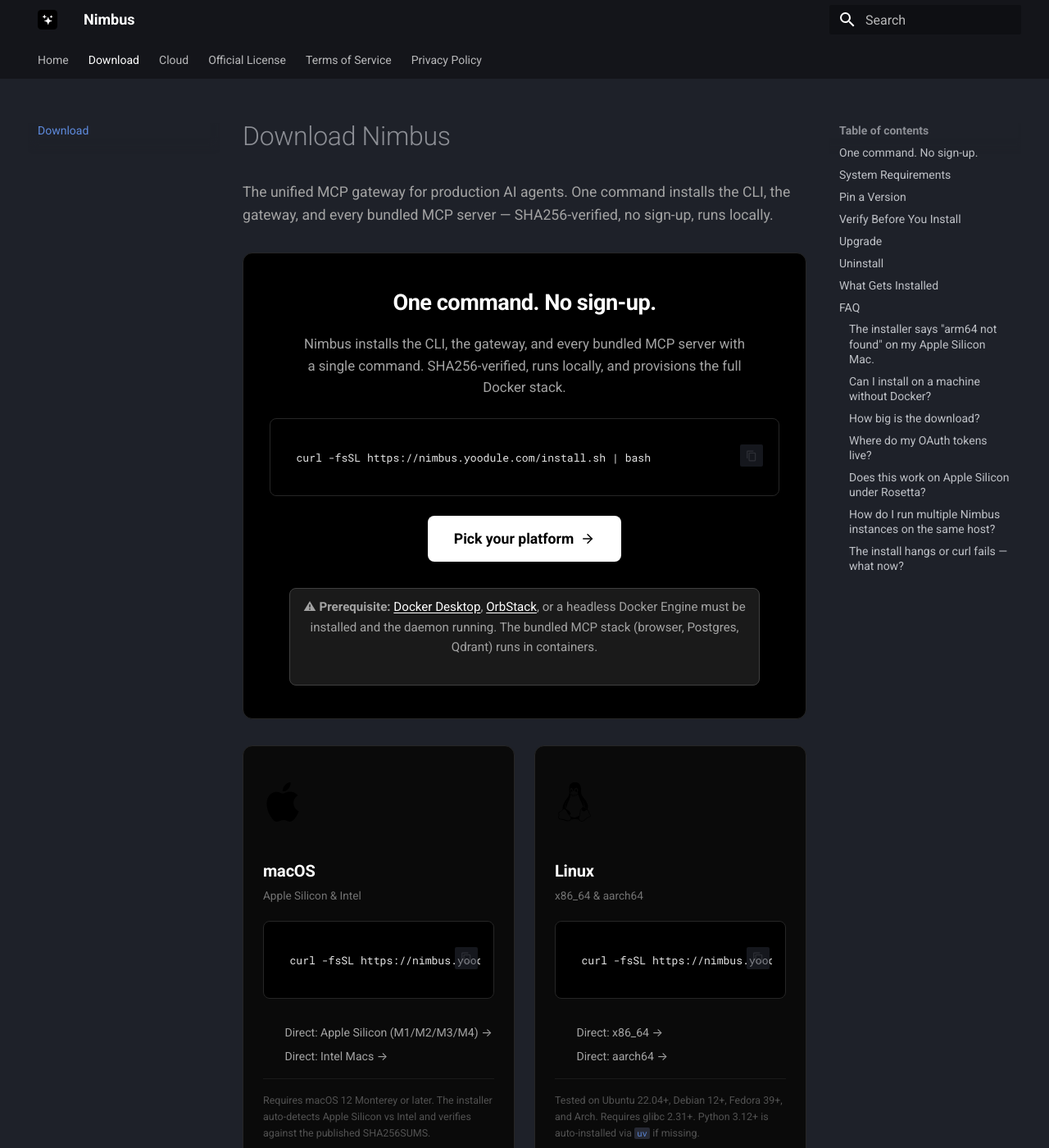
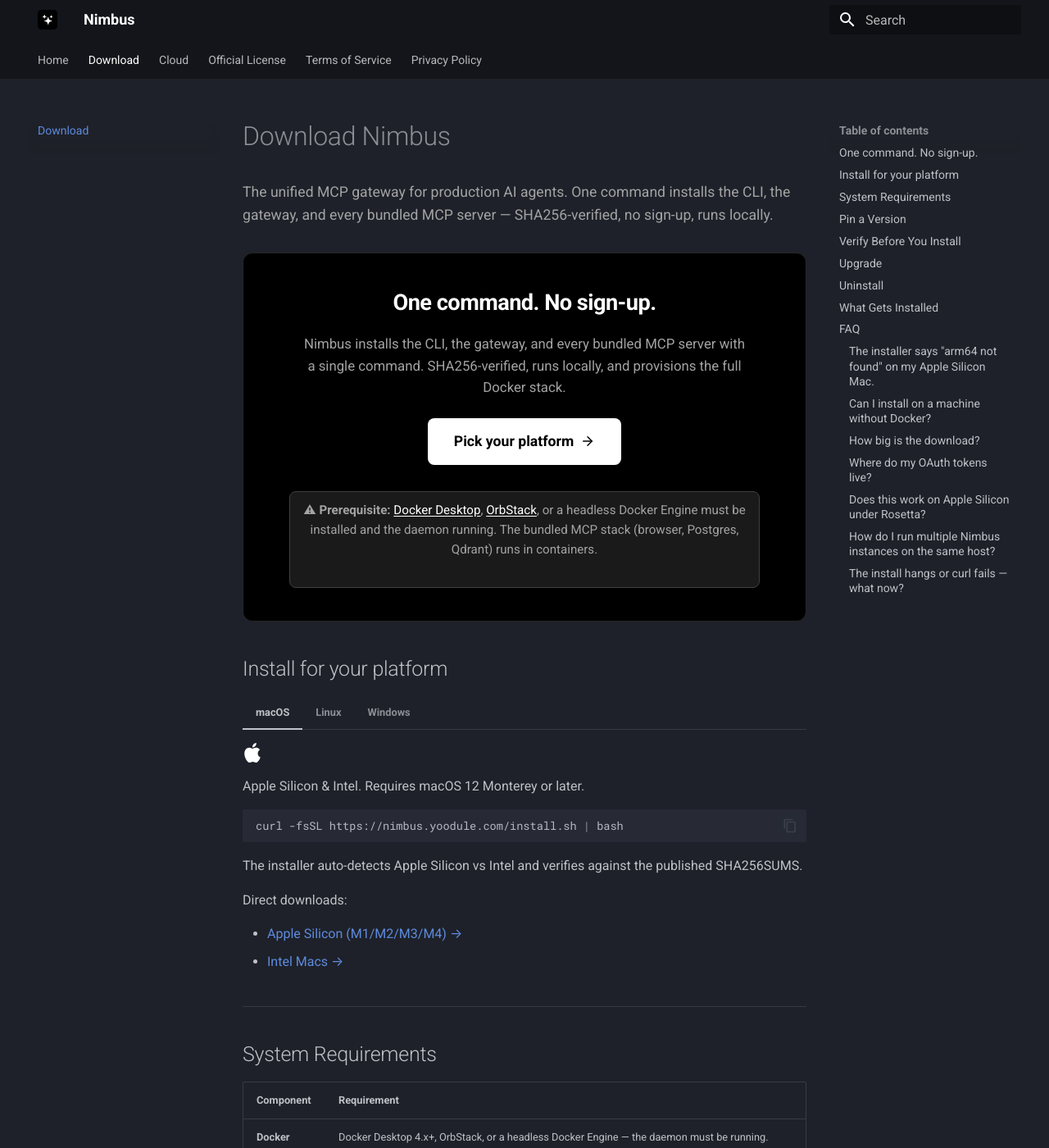
Before and after one commit to Yoodule/nimbus, an MkDocs documentation site: the page built from docs/download.md, in a window 1280 px wide and 1400 px high. Shown: the whole window at 82% size. Built offline with MkDocs 1.6.1 and Material for MkDocs 9.7.7, drawn with Linux system fonts in a browser that asks for light colours; some of the changed text lies outside the part shown.

Commit message:
fix(docs): tabbed install picker + white-on-black platform icons
Two related fixes for the download page that shipped in 73368f9:

1. Replace the 3-card grid with a segmented control (pymdownx.tabbed
   with alternate_style: true). Each platform is now a tab
   (macOS / Linux / Windows) sharing the same dark card; switching
   tabs swaps the install command, the direct-download list, and
   the platform icon. The card-grid layout was visually busy and
   the install-cmd URLs were truncating on narrower viewports.

   The new tabbed picker uses the canonical === "name" pymdownx
   syntax; mkdocs.yml was already updated for pymdownx.tabbed,
   attr_list, and md_in_html in e5c5119.

2. Make the platform icons visible on the dark card. The SVGs
   shipped from the Simple Icons CC0 set are fill="currentColor"
   by default, but currentColor does NOT propagate through <img
   src="..."> — the browser renders the paths in their default
   color (black), invisible on the #0a0a0a card. Add
   fill="#ffffff" directly to each <svg> element so the white
   color ships with the file. Removed the dead color: #ffffff /
   fill: currentColor rules from extra.css that no longer do
   anything useful.

Verified with mkdocs build --strict (clean, 2 pre-existing
unrelated link warnings). Local preview shows all 3 tabs render,
all 3 icons white-on-black, install-cmd URLs wrap correctly.

````diff
--- a/docs/download.md
+++ b/docs/download.md
@@ -10,13 +10,7 @@
 
 Nimbus installs the CLI, the gateway, and every bundled MCP server with a single command. SHA256-verified, runs locally, and provisions the full Docker stack.
 
-<div class="install-cmd" markdown="1">
-```
-curl -fsSL https://nimbus.yoodule.com/install.sh | bash
-```
-</div>
-
-<a href="#macos" style="display: inline-flex; align-items: center; gap: 8px; background: #ffffff; color: #000000; text-decoration: none; font-weight: 600; padding: 14px 32px; border-radius: 8px; font-size: 1.05em;">
+<a href="#install" style="display: inline-flex; align-items: center; gap: 8px; background: #ffffff; color: #000000; text-decoration: none; font-weight: 600; padding: 14px 32px; border-radius: 8px; font-size: 1.05em;">
   Pick your platform
   <svg width="18" height="18" viewBox="0 0 24 24" fill="none" stroke="currentColor" stroke-width="2" stroke-linecap="round" stroke-linejoin="round"><line x1="5" y1="12" x2="19" y2="12"></line><polyline points="12 5 19 12 12 19"></polyline></svg>
 </a>
@@ -27,75 +21,54 @@
 
 </div>
 
-<div class="download-grid" markdown="1">
+## Install for your platform
 
-<div class="download-card" markdown="1" id="macos">
+=== "macOS"
 
-<img src="/static/platforms/apple.svg" alt="" class="platform-icon" />
+    <img src="/static/platforms/apple.svg" alt="" class="tab-icon" />
 
-<p class="platform-name">macOS</p>
-<p class="platform-subtitle">Apple Silicon &amp; Intel</p>
+    Apple Silicon & Intel. Requires macOS 12 Monterey or later.
 
-<div class="install-cmd" markdown="1">
-```
-curl -fsSL https://nimbus.yoodule.com/install.sh | bash
-```
-</div>
+    ```bash
+    curl -fsSL https://nimbus.yoodule.com/install.sh | bash
+    ```
 
-<ul class="direct-links" markdown="1">
-  <li><a href="https://github.com/Yoodule/nimbus/releases/latest/download/nimbus-darwin-arm64.tar.gz" target="_blank">Direct: Apple Silicon (M1/M2/M3/M4) →</a></li>
-  <li><a href="https://github.com/Yoodule/nimbus/releases/latest/download/nimbus-darwin-amd64.tar.gz" target="_blank">Direct: Intel Macs →</a></li>
-</ul>
+    The installer auto-detects Apple Silicon vs Intel and verifies against the published SHA256SUMS.
 
-<p class="platform-footer">Requires macOS 12 Monterey or later. The installer auto-detects Apple Silicon vs Intel and verifies against the published SHA256SUMS.</p>
+    Direct downloads:
 
-</div>
+    - [Apple Silicon (M1/M2/M3/M4) →](https://github.com/Yoodule/nimbus/releases/latest/download/nimbus-darwin-arm64.tar.gz)
+    - [Intel Macs →](https://github.com/Yoodule/nimbus/releases/latest/download/nimbus-darwin-amd64.tar.gz)
 
-<div class="download-card" markdown="1" id="linux">
+=== "Linux"
 
-<img src="/static/platforms/linux.svg" alt="" class="platform-icon" />
+    <img src="/static/platforms/linux.svg" alt="" class="tab-icon" />
 
-<p class="platform-name">Linux</p>
-<p class="platform-subtitle">x86_64 &amp; aarch64</p>
+    x86_64 & aarch64. Tested on Ubuntu 22.04+, Debian 12+, Fedora 39+, and Arch. Requires glibc 2.31+. Python 3.12+ is auto-installed via [uv](https://astral.sh/uv) if missing.
 
-<div class="install-cmd" markdown="1">
-```
-curl -fsSL https://nimbus.yoodule.com/install.sh | bash
-```
-</div>
+    ```bash
+    curl -fsSL https://nimbus.yoodule.com/install.sh | bash
+    ```
 
-<ul class="direct-links" markdown="1">
-  <li><a href="https://github.com/Yoodule/nimbus/releases/latest/download/nimbus-linux-amd64.tar.gz" target="_blank">Direct: x86_64 →</a></li>
-  <li><a href="https://github.com/Yoodule/nimbus/releases/latest/download/nimbus-linux-arm64.tar.gz" target="_blank">Direct: aarch64 →</a></li>
-</ul>
+    Direct downloads:
 
-<p class="platform-footer">Tested on Ubuntu 22.04+, Debian 12+, Fedora 39+, and Arch. Requires glibc 2.31+. Python 3.12+ is auto-installed via <a href="https://astral.sh/uv" target="_blank"><code>uv</code></a> if missing.</p>
+    - [x86_64 →](https://github.com/Yoodule/nimbus/releases/latest/download/nimbus-linux-amd64.tar.gz)
+    - [aarch64 →](https://github.com/Yoodule/nimbus/releases/latest/download/nimbus-linux-arm64.tar.gz)
 
-</div>
+=== "Windows"
 
-<div class="download-card" markdown="1" id="windows">
+    <img src="/static/platforms/windows11.svg" alt="" class="tab-icon" />
 
-<img src="/static/platforms/windows11.svg" alt="" class="platform-icon" />
+    PowerShell & WSL2. Requires Windows 10 build 19041+ or later. Administrator is not required. The installer handles PATH setup and registers Nimbus in your user profile.
 
-<p class="platform-name">Windows</p>
-<p class="platform-subtitle">PowerShell &amp; WSL2</p>
+    ```powershell
+    irm https://nimbus.yoodule.com/install.ps1 | iex
+    ```
 
-<div class="install-cmd" markdown="1">
-```powershell
-irm https://nimbus.yoodule.com/install.ps1 | iex
-```
-</div>
+    Direct downloads:
 
-<ul class="direct-links" markdown="1">
-  <li><a href="https://nimbus.yoodule.com/install.cmd" target="_blank">One-click: install.cmd launcher →</a></li>
-  <li><a href="https://github.com/Yoodule/nimbus/releases/latest/download/nimbus-windows-amd64.tar.gz" target="_blank">Direct: Windows (x64) →</a></li>
-</ul>
-
-<p class="platform-footer">Requires Windows 10 build 19041+ or later. Administrator is not required. The installer handles PATH setup and registers Nimbus in your user profile.</p>
-
-</div>
-
-</div>
+    - [One-click: install.cmd launcher →](https://nimbus.yoodule.com/install.cmd)
+    - [Windows (x64) →](https://github.com/Yoodule/nimbus/releases/latest/download/nimbus-windows-amd64.tar.gz)
 
 ---
 
--- a/docs/extra.css
+++ b/docs/extra.css
@@ -162,6 +162,54 @@
 }
 
 /* ------------------------------------------------------------------ */
+/* Tabbed install picker.                                             */
+/* pymdownx.tabbed + alternate_style: true renders a segmented        */
+/* control at the top of the install section. We add a small leading  */
+/* platform icon inside each tab and tighten the install-cmd inside.  */
+/* ------------------------------------------------------------------ */
+
+.tabbed-set.tabbed-alternate > .tabbed-content > h3:first-child,
+.tabbed-set.tabbed-alternate > .tabbed-content > p:first-child {
+  margin-top: 0;
+}
+
+.tabbed-set.tabbed-alternate .tab-icon {
+  width: 24px;
+  height: 24px;
+  display: block;
+  margin: 8px 0 12px 0;
+  color: #ffffff;
+  fill: currentColor;
+}
+
+.tabbed-set.tabbed-alternate .install-cmd {
+  margin-top: 12px;
+}
+
+/* ------------------------------------------------------------------ */
+/* Tabbed install picker.                                             */
+/* pymdownx.tabbed + alternate_style: true renders a segmented        */
+/* control at the top of the install section. We add a small leading  */
+/* platform icon inside each tab and tighten the install-cmd inside.  */
+/* ------------------------------------------------------------------ */
+
+.tabbed-set.tabbed-alternate > .tabbed-content > h3:first-child,
+.tabbed-set.tabbed-alternate > .tabbed-content > p:first-child {
+  margin-top: 0;
+}
+
+.tabbed-set.tabbed-alternate .tab-icon {
+  width: 24px;
+  height: 24px;
+  display: block;
+  margin: 8px 0 12px 0;
+}
+
+.tabbed-set.tabbed-alternate .install-cmd {
+  margin-top: 12px;
+}
+
+/* ------------------------------------------------------------------ */
 /* Index page: existing video-container + footer CTA box reuse the    */
 /* inline styles already in index.md, so extra.css only needs to      */
 /* make sure nothing collides. Nothing more to add.                   */
````
Also changed, not shown: docs/static/platforms/apple.svg, docs/static/platforms/linux.svg, docs/static/platforms/windows11.svg.
